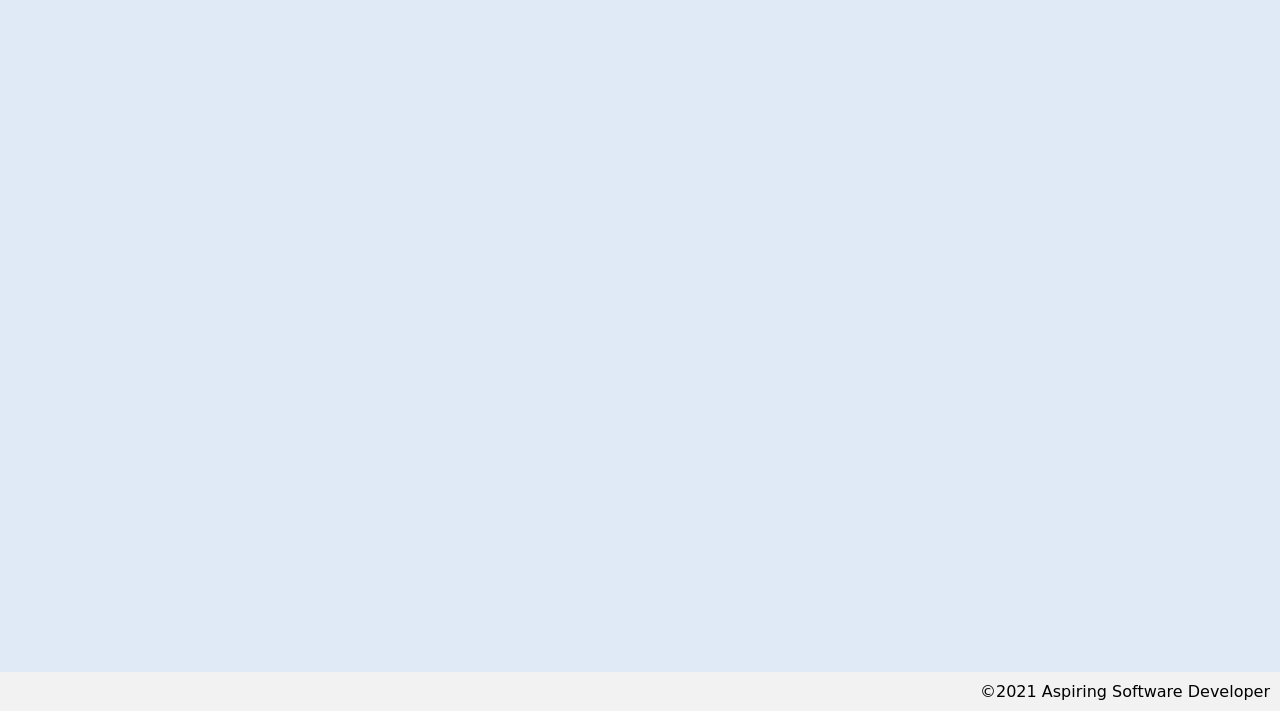
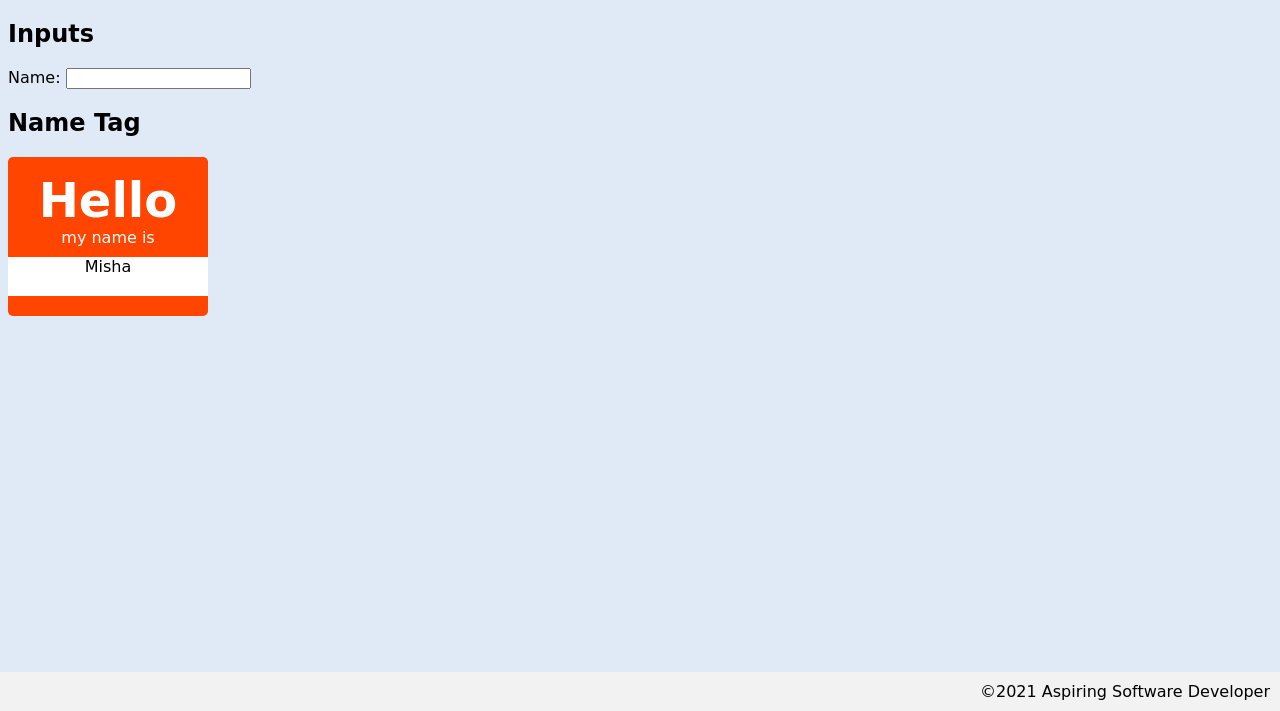
Before and after one commit to misharoberts/nametag, a plain HTML site: page index.html in a window 1280 px wide. Shown: the part 89-800 px from the top of the page. Drawn offline with Linux system fonts and the light colour scheme; a web font is replaced by a local one.

Commit message:
commit HTML and CSS

```diff
--- a/index.html
+++ b/index.html
@@ -16,7 +16,22 @@
     </header>
 
     <main>
+        <section>
+            <h2>Inputs</h2>
+            <label>
+                Name:
+                <input>
+            </label>
+        </section>
 
+        <section>
+            <h2>Name Tag</h2>
+            <p id="name-tag">
+                <span id="greeting-dis">Hello</span>
+                <span id="intro-dis">my name is</span>
+                <span id="name-dis">Misha</span>
+            </p>
+        </section>
     </main>
 
     <footer>&copy;2021 Aspiring Software Developer</footer>
--- a/styles.css
+++ b/styles.css
@@ -27,3 +27,31 @@ footer {
     justify-content: flex-end;
     background-color: var(--footer-background);
 }
+#name-tag{
+    background-color: orangered;
+    width: 200px;
+    text-align: center;
+    padding-top: 15px;
+    padding-bottom: 20px;
+    border-radius: 5px;
+}
+span {
+    display:block;
+}
+
+#greeting-dis {
+    color:white;
+    font-weight: 800;
+    font-size: 3rem;
+}
+
+#intro-dis {
+    color: white;
+    padding-bottom: 10px;
+}
+
+#name-dis {
+    background: white;
+    paddint-top: 20px;
+    padding-bottom: 20px;
+}
```
